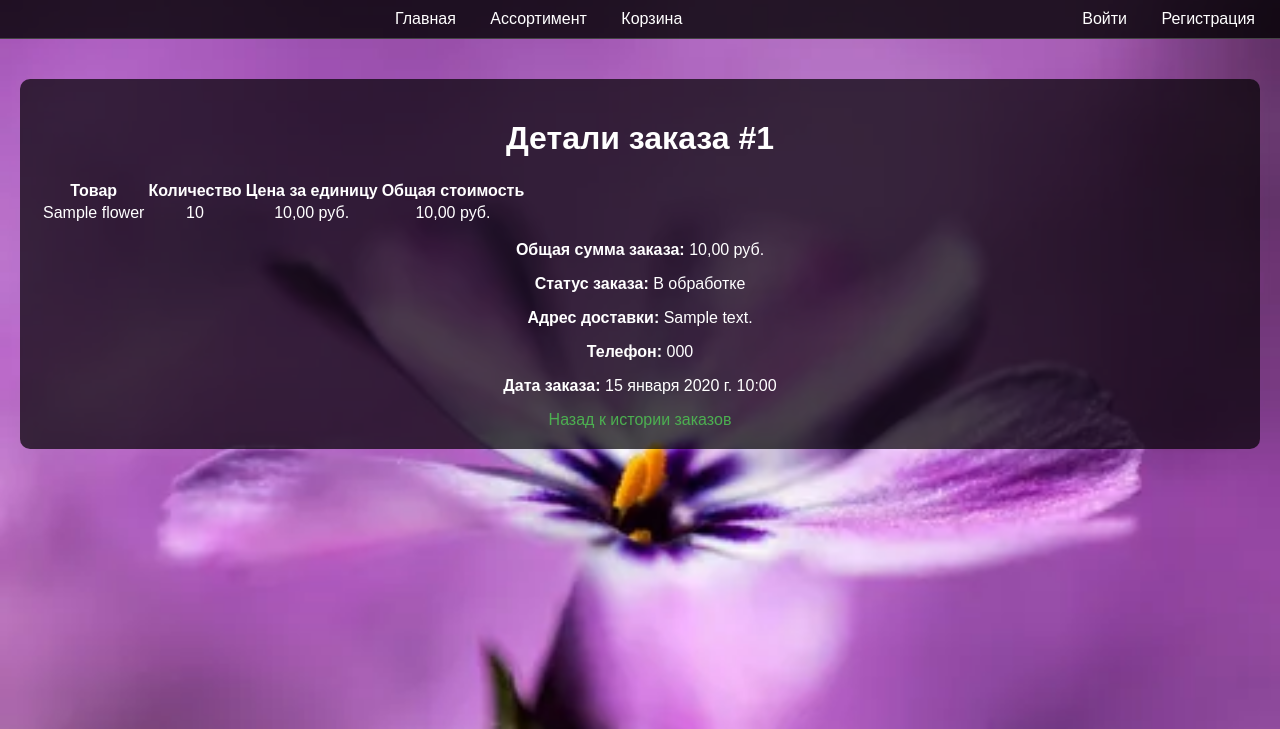
After one commit to evgeny426/flower_shop, a Django app: page /order-detail/1/ in a window 1280 px wide. The commit adds this page. Shown: the top 729 px of the page. Run offline with Django 5.2, Linux system fonts and the light colour scheme; tables that the repository leaves empty hold one stand-in row (values such as "Sample post").

Commit message:
Add history orders and status orders

```diff
--- a/flower_shop_project/flower_shop/models.py
+++ b/flower_shop_project/flower_shop/models.py
@@ -24,11 +24,19 @@ class Flower(models.Model):
 
 # Модель заказа
 class Order(models.Model):
+    STATUS_CHOICES = [
+        ('pending', 'В обработке'),
+        ('shipped', 'Отправлен'),
+        ('delivered', 'Доставлен'),
+        ('cancelled', 'Отменен'),
+    ]
+
     user = models.ForeignKey(User, on_delete=models.CASCADE, null=True, blank=True)  # Заказ может быть анонимным
     flowers = models.ManyToManyField(Flower, through='OrderItem')
     total_price = models.DecimalField(max_digits=10, decimal_places=2)
     address = models.TextField()  # Адрес доставки
     phone = models.CharField(max_length=15)  # Телефон для связи
+    status = models.CharField(max_length=20, choices=STATUS_CHOICES, default='pending')
     created_at = models.DateTimeField(auto_now_add=True)
     updated_at = models.DateTimeField(auto_now=True)
 
--- a/flower_shop_project/flower_shop/templates/flower_shop/base.html
+++ b/flower_shop_project/flower_shop/templates/flower_shop/base.html
@@ -6,6 +6,56 @@
     <title>Магазин цветов "Цветочный рай"</title>
     {% load static %}
     <link rel="stylesheet" href="{% static 'css/styles.css' %}">
+    <style>
+        body {
+            background-image: url("{% static 'images/background.png' %}");
+            background-size: cover;
+            background-position: center;
+            background-repeat: no-repeat;
+            background-attachment: fixed;
+            margin: 0;
+            padding: 0;
+            font-family: Arial, sans-serif;
+        }
+
+        .content-container {
+            background-color: rgba(0, 0, 0, 0.7);  /* Полупрозрачный черный фон */
+            padding: 20px;
+            border-radius: 10px;
+            margin: 20px auto;
+            max-width: 1200px;
+            color: white;  /* Белый цвет текста */
+        }
+
+        header {
+            background-color: rgba(0, 0, 0, 0.8);  /* Полупрозрачный черный фон для шапки */
+            padding: 10px;
+            border-bottom: 1px solid #444;
+        }
+
+        nav a {
+            color: white;  /* Белый цвет */
+            text-decoration: none;
+            margin-right: 15px;
+        }
+
+        nav a:hover {
+            color: #f0f0f0;  /* Светло-серый цвет при наведении */
+            text-decoration: underline;
+        }
+
+        h1, h2, h3 {
+            color: white;  /* Белый цвет */
+        }
+
+        .alert {
+            color: white;  /* Белый цвет */
+            background-color: rgba(0, 0, 0, 0.7);  /* Полупрозрачный черный фон */
+            padding: 10px;
+            border-radius: 5px;
+            margin-bottom: 10px;
+        }
+    </style>
     <script>
         function logout() {
             fetch("{% url 'logout' %}", {
@@ -29,6 +79,7 @@
             <a href="{% url 'products' %}">Ассортимент</a>
             <a href="{% url 'cart' %}">Корзина</a>
             {% if user.is_authenticated %}
+                <a href="{% url 'order_history' %}">История заказов</a>
                 <div style="float: right;">
                     <span>Привет, {{ user.username }}!</span>
                     <a href="#" onclick="logout(); return false;">Выйти</a>
@@ -42,6 +93,7 @@
         </nav>
     </header>
     <main>
+        <div class="content-container">
             {% if messages %}
                 {% for message in messages %}
                     <div class="alert alert-{{ message.tags }}">
@@ -51,6 +103,7 @@
             {% endif %}
             {% block content %}
             {% endblock %}
+        </div>
     </main>
 </body>
 </html>
--- /dev/null
+++ b/flower_shop_project/flower_shop/templates/flower_shop/order_detail.html
@@ -0,0 +1,33 @@
+{% extends 'flower_shop/base.html' %}
+
+{% block title %}Детали заказа #{{ order.id }}{% endblock %}
+
+{% block content %}
+<h1>Детали заказа #{{ order.id }}</h1>
+<table>
+    <thead>
+        <tr>
+            <th>Товар</th>
+            <th>Количество</th>
+            <th>Цена за единицу</th>
+            <th>Общая стоимость</th>
+        </tr>
+    </thead>
+    <tbody>
+        {% for item in order.orderitem_set.all %}
+        <tr>
+            <td>{{ item.flower.name }}</td>
+            <td>{{ item.quantity }}</td>
+            <td>{{ item.flower.price }} руб.</td>
+            <td>{{ item.flower.price|floatformat:2 }} руб.</td>
+        </tr>
+        {% endfor %}
+    </tbody>
+</table>
+<p><strong>Общая сумма заказа:</strong> {{ order.total_price }} руб.</p>
+<p><strong>Статус заказа:</strong> {{ order.get_status_display }}</p>
+<p><strong>Адрес доставки:</strong> {{ order.address }}</p>
+<p><strong>Телефон:</strong> {{ order.phone }}</p>
+<p><strong>Дата заказа:</strong> {{ order.created_at }}</p>
+<a href="{% url 'order_history' %}">Назад к истории заказов</a>
+{% endblock %}
--- a/flower_shop_project/flower_shop/urls.py
+++ b/flower_shop_project/flower_shop/urls.py
@@ -13,4 +13,6 @@ urlpatterns = [
     path('add-to-cart/<int:flower_id>/', views.add_to_cart, name='add_to_cart'),
     path('update-cart/<int:item_id>/<str:action>/', views.update_cart, name='update_cart'),  # Маршрут для обновления корзины
     path('remove-from-cart/<int:item_id>/', views.remove_from_cart, name='remove_from_cart'),  # Маршрут для удаления из корзины
+    path('order-history/', views.order_history, name='order_history'),
+    path('order-detail/<int:order_id>/', views.order_detail, name='order_detail'),
 ]
--- a/flower_shop_project/flower_shop/views.py
+++ b/flower_shop_project/flower_shop/views.py
@@ -7,6 +7,19 @@ from django.contrib.auth import login as auth_login
 from django.shortcuts import render, redirect
 from django.contrib import messages
 from .models import CartItem, Order, OrderItem, Flower
+from django.contrib.auth.decorators import login_required
+
+
+@login_required
+def order_history(request):
+    orders = Order.objects.filter(user=request.user).order_by('-created_at')
+    return render(request, 'flower_shop/order_history.html', {'orders': orders})
+
+
+def order_detail(request, order_id):
+    """Детали заказа."""
+    order = get_object_or_404(Order, id=order_id)
+    return render(request, 'flower_shop/order_detail.html', {'order': order})
 
 
 class LoginView(auth_views.LoginView):
--- a/flower_shop_project/static/css/styles.css
+++ b/flower_shop_project/static/css/styles.css
@@ -211,6 +211,7 @@ a:hover {
 .quantity-controls .quantity {
     font-size: 1.1em;
     font-weight: bold;
+    color: black;  /* Черный цвет текста */
 }
 
 .total-price {
@@ -238,13 +239,14 @@ a:hover {
     text-align: right;
     margin-top: 20px;
     padding: 20px;
-    border-top: 1px solid #ddd;
+    border-top: 1px solid white;
+    color: white;  /* Белый цвет текста */
 }
 
 .cart-summary p {
     font-size: 1.2em;
     font-weight: bold;
-    color: #333;
+    color: white;  /* Белый цвет текста */
 }
 
 .checkout-btn {
```
Also changed, not shown: flower_shop_project/bot.py (+90 -6 lines), flower_shop_project/flower_shop/admin.py (+8 -2 lines), flower_shop_project/flower_shop/templates/flower_shop/order_history.html (added, +33 -0 lines), flower_shop_project/static/images/background.png (added). Lines whose indentation alone changed are shown as unchanged.
